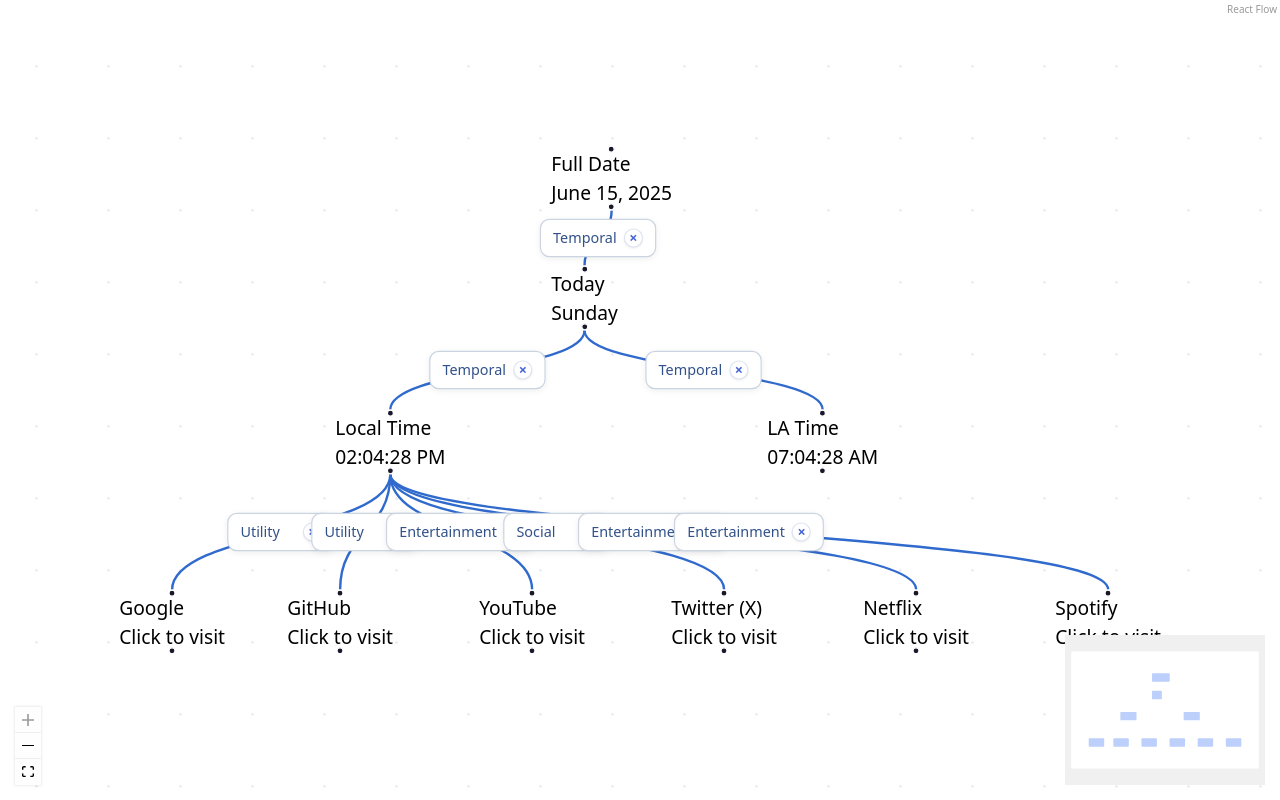
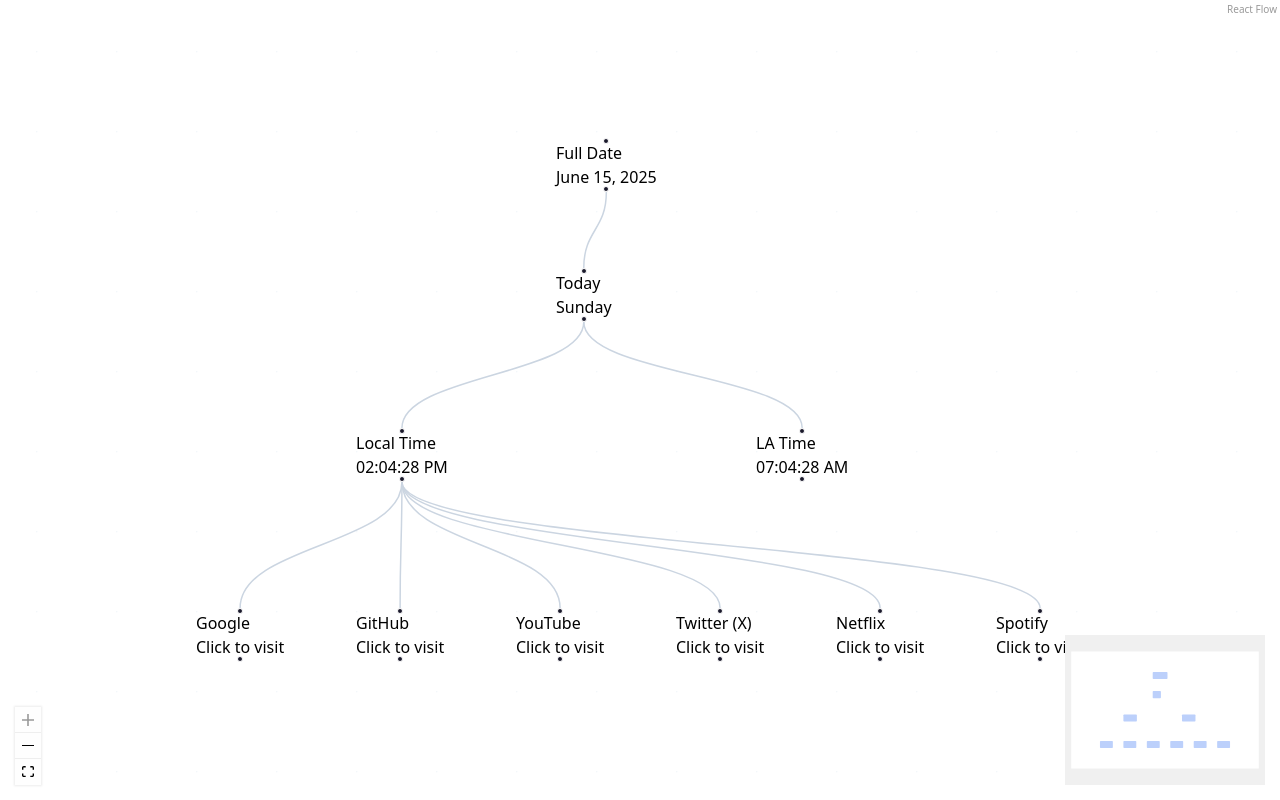
Before and after one commit to BalajiDegala/grid, a React (Vite) app: page / in a window 1280 px wide. Built offline with nearby package versions, Linux system fonts and the light colour scheme.

Commit message:
Refactor connection labels
Refactor `src/components/EditableEdge.tsx` to simplify connection labels and improve spacing, potentially showing type on hover.

```diff
--- a/src/components/EditableEdge.tsx
+++ b/src/components/EditableEdge.tsx
@@ -7,9 +7,6 @@ import {
   BaseEdge,
   getBezierPath,
 } from '@xyflow/react';
-
-// Type for control points, but no generics needed
-type ControlPoint = { x: number; y: number };
 
 export default function EditableEdge({
   id,
@@ -29,19 +26,8 @@ export default function EditableEdge({
     setEdges((edges) => edges.filter((edge) => edge.id !== id));
   }, [id, setEdges]);
 
-  let labelX = (sourceX + targetX) / 2;
-  let labelY = (sourceY + targetY) / 2;
-
-  const controlPoints: ControlPoint[] | undefined = Array.isArray((data as any)?.controlPoints)
-    ? (data as any).controlPoints
-    : undefined;
-
-  if (controlPoints && controlPoints.length > 0) {
-    // For freeform edges, place label at the center control point if possible
-    const midIndex = Math.floor(controlPoints.length / 2);
-    labelX = controlPoints[midIndex]?.x || labelX;
-    labelY = controlPoints[midIndex]?.y || labelY;
-  }
+  const labelX = (sourceX + targetX) / 2;
+  const labelY = (sourceY + targetY) / 2;
 
   // Get the connection kind from data
   const connectionKind = (data as any)?.kind || 'connection';
@@ -59,27 +45,18 @@ export default function EditableEdge({
 
   return (
     <>
-      {/* Connection line */}
-      <BaseEdge path={edgePath} markerEnd={markerEnd} style={style} />
+      {/* Clean connection line */}
+      <BaseEdge
+        path={edgePath}
+        markerEnd={markerEnd}
+        style={{
+          ...style,
+          strokeWidth: 1.5,
+          stroke: '#CBD5E1',
+        }}
+      />
 
-      {/* Control points for freeform edges */}
-      {controlPoints?.map((point, idx) => (
-        <circle
-          key={idx}
-          cx={point.x}
-          cy={point.y}
-          r={7}
-          fill="#fff"
-          stroke="#4E6CF3"
-          strokeWidth={2}
-          className="editable-edge-control-point"
-          style={{
-            cursor: 'grab',
-          }}
-        />
-      ))}
-
-      {/* Node-like connection label */}
+      {/* Minimal connection point - only visible on hover */}
       <EdgeLabelRenderer>
         <div
           style={{
@@ -92,69 +69,31 @@ export default function EditableEdge({
           }}
         >
           <div
-            className="connection-label-node"
+            className="connection-point"
             style={{
+              width: '8px',
+              height: '8px',
+              borderRadius: '50%',
               background: '#fff',
-              borderRadius: '8px',
-              border: '1.5px solid #CBD5E1',
-              boxShadow: '0 1.5px 6px #0001',
-              minWidth: '90px',
-              height: '32px',
-              display: 'flex',
-              alignItems: 'center',
-              justifyContent: 'space-between',
-              padding: '6px 10px',
-              fontFamily: 'inherit',
-              fontSize: '12px',
-              fontWeight: '500',
-              color: '#31518a',
+              border: '2px solid #CBD5E1',
+              cursor: 'pointer',
+              opacity: 0,
+              transition: 'all 0.2s ease',
               position: 'relative',
-              transition: 'all 0.2s ease',
             }}
             onMouseEnter={(e) => {
-              e.currentTarget.style.background = '#f3f7fd';
+              e.currentTarget.style.opacity = '1';
               e.currentTarget.style.borderColor = '#306ACD';
-              e.currentTarget.style.color = '#19398a';
+              e.currentTarget.style.transform = 'scale(1.2)';
             }}
             onMouseLeave={(e) => {
-              e.currentTarget.style.background = '#fff';
+              e.currentTarget.style.opacity = '0';
               e.currentTarget.style.borderColor = '#CBD5E1';
-              e.currentTarget.style.color = '#31518a';
+              e.currentTarget.style.transform = 'scale(1)';
             }}
-          >
-            <span>{displayLabel}</span>
-            <button
-              onClick={onEdgeClick}
-              style={{
-                background: '#fff',
-                border: '1px solid #dee3f1',
-                borderRadius: '50%',
-                width: '16px',
-                height: '16px',
-                cursor: 'pointer',
-                color: '#4565d6',
-                fontSize: '12px',
-                fontWeight: '600',
-                display: 'flex',
-                alignItems: 'center',
-                justifyContent: 'center',
-                boxShadow: '0 1px 2px #0001',
-                transition: 'all 0.2s ease',
-                marginLeft: '6px',
-              }}
-              onMouseEnter={(e) => {
-                e.currentTarget.style.background = '#e0e7ef';
-                e.currentTarget.style.boxShadow = '0 2px 4px #306acd34';
-              }}
-              onMouseLeave={(e) => {
-                e.currentTarget.style.background = '#fff';
-                e.currentTarget.style.boxShadow = '0 1px 2px #0001';
-              }}
-              title="Delete connection"
-            >
-              ×
-            </button>
-          </div>
+            onClick={onEdgeClick}
+            title={`${displayLabel} connection - Click to delete`}
+          />
         </div>
       </EdgeLabelRenderer>
     </>
--- a/src/components/NodeGraph.tsx
+++ b/src/components/NodeGraph.tsx
@@ -1,3 +1,4 @@
+
 import React, { useCallback, useMemo, useEffect, useState } from 'react';
 import {
   ReactFlow,
@@ -20,22 +21,22 @@ import CustomConnectionLine from './CustomConnectionLine';
 import { useSpaceKey } from '../hooks/useSpaceKey';
 import { THEME, WEBSITE_NODES, TIME_NODES, CONNECTIONS } from "@/config/nodeConfig";
 
-// Revised grid layout positions:
+// More spacious grid layout positions with increased spacing
 const nodePositions = {
   // 1st row, date node only
-  date:       { x: 400, y: 40 },
-  // 2nd row, day node
-  day:        { x: 400, y: 140 },
-  // 3rd row, two time nodes
-  localTime:  { x: 220, y: 260 },
-  laTime:     { x: 580, y: 260 },
-  // 4th row, spread out website nodes horizontally
-  google:     { x: 40,  y: 410 },
-  github:     { x: 180, y: 410 },
-  youtube:    { x: 340, y: 410 },
-  twitter:    { x: 500, y: 410 },
-  netflix:    { x: 660, y: 410 },
-  spotify:    { x: 820, y: 410 },
+  date:       { x: 400, y: 50 },
+  // 2nd row, day node with more vertical spacing
+  day:        { x: 400, y: 180 },
+  // 3rd row, two time nodes with more spacing
+  localTime:  { x: 200, y: 340 },
+  laTime:     { x: 600, y: 340 },
+  // 4th row, spread out website nodes horizontally with more spacing
+  google:     { x: 40,  y: 520 },
+  github:     { x: 200, y: 520 },
+  youtube:    { x: 360, y: 520 },
+  twitter:    { x: 520, y: 520 },
+  netflix:    { x: 680, y: 520 },
+  spotify:    { x: 840, y: 520 },
 };
 
 const nodeTypes = {
@@ -43,7 +44,6 @@ const nodeTypes = {
   websiteNode: WebsiteNode,
 };
 
-// Fix: Keep edgeTypes simple, no generics
 const edgeTypes = {
   editableEdge: EditableEdge,
 };
@@ -69,14 +69,7 @@ function buildNodes() {
       }
     });
   });
-  // Add debug outline
-  return nodes.map(node => ({
-    ...node,
-    className: (node.type === 'websiteNode' || node.type === 'timeNode')
-      ? 'node-debug-outline'
-      : '',
-    data: { ...node.data, debugId: node.id }
-  }));
+  return nodes;
 }
 
 function buildEdges() {
@@ -87,12 +80,11 @@ function buildEdges() {
     type: 'editableEdge',
     animated: false,
     style: {
-      strokeWidth: 2,
-      stroke: '#306ACD',
+      strokeWidth: 1.5,
+      stroke: '#CBD5E1',
     },
     data: {
       kind: c.kind,
-      controlPoints: [],
     },
   }));
 }
@@ -117,17 +109,16 @@ export default function NodeGraph() {
         type: 'editableEdge',
         animated: false,
         style: {
-          strokeWidth: 2,
-          stroke: '#306ACD',
+          strokeWidth: 1.5,
+          stroke: '#CBD5E1',
         },
         data: {
           kind: 'custom',
-          controlPoints: isDrawingMode ? [] : undefined,
         },
       };
       setEdges((eds) => addEdge(newEdge, eds));
     },
-    [setEdges, isDrawingMode]
+    [setEdges]
   );
 
   return (
@@ -144,11 +135,11 @@ export default function NodeGraph() {
         onEdgesChange={onEdgesChange}
         onConnect={onConnect}
         nodeTypes={nodeTypes}
-        edgeTypes={{ editableEdge: EditableEdge }}
+        edgeTypes={edgeTypes}
         connectionLineComponent={CustomConnectionLine}
         fitView
-        minZoom={0.4}
-        maxZoom={1.2}
+        minZoom={0.3}
+        maxZoom={1.0}
         className="clean-flow"
         attributionPosition="top-right"
       >
@@ -160,9 +151,9 @@ export default function NodeGraph() {
         />
         <Background
           variant={BackgroundVariant.Dots}
-          gap={60}
-          size={2}
-          color="#E2E8F0"
+          gap={80}
+          size={1.5}
+          color="#F1F5F9"
           className="clean-background"
         />
       </ReactFlow>
```
